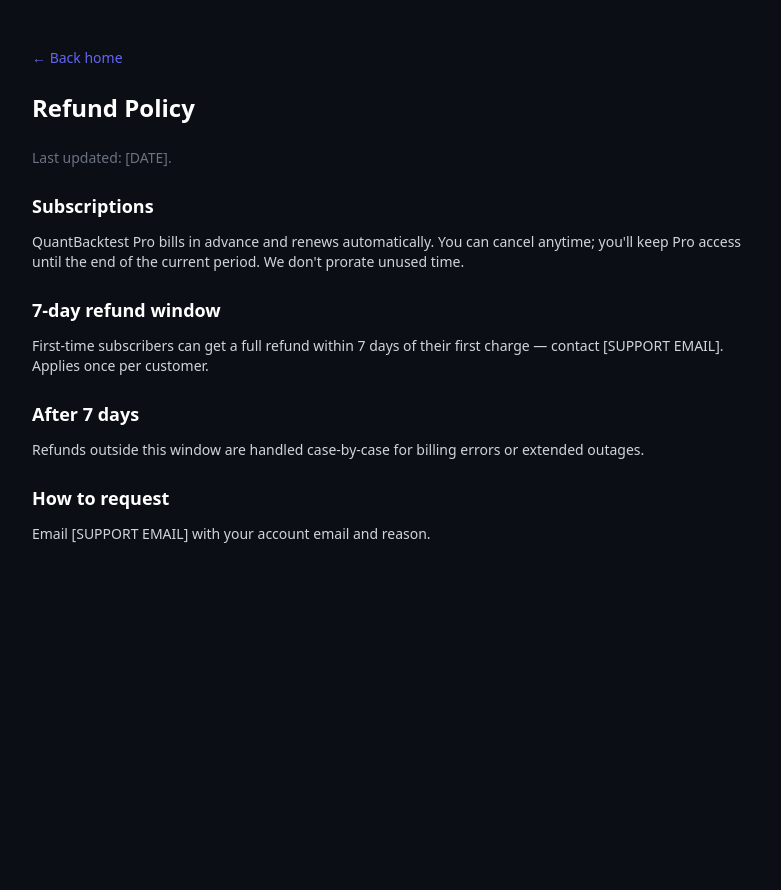
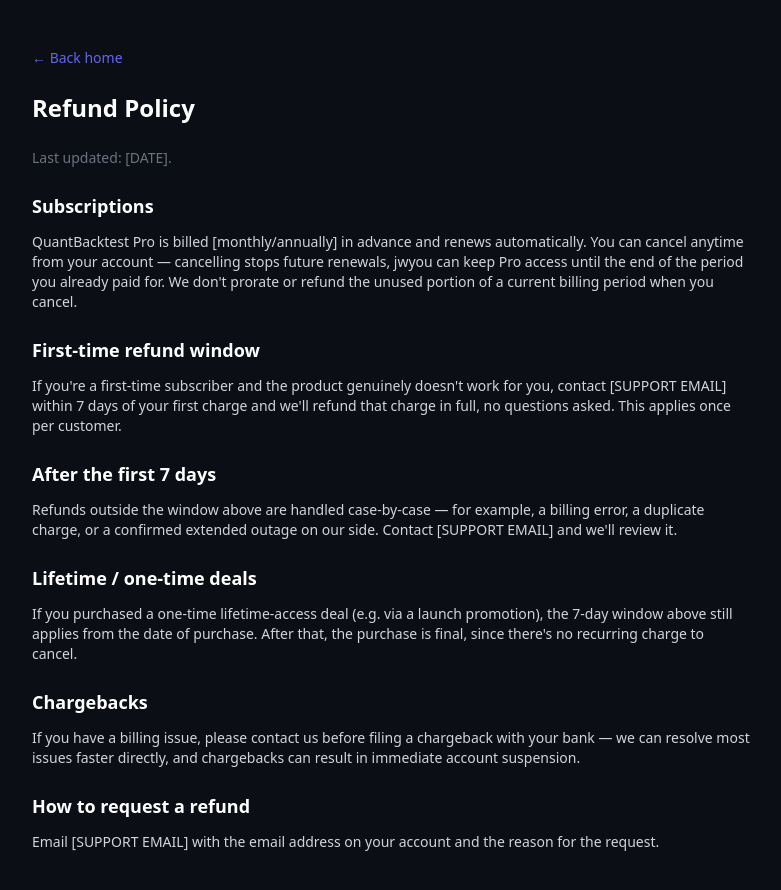
Before and after one commit to dkasy21/quantbacktest, a Next.js app: page /refunds in a window 1280 px wide. Shown: the top 890 px of the page, without its empty margins (248-1029 px from the left). Before the commit the page ends 800 px from the top, so only its background shows below. Built offline with nearby package versions, Linux system fonts and the light colour scheme.

Commit message:
fix: restore full refund policy page content

```diff
--- a/app/refunds/page.tsx
+++ b/app/refunds/page.tsx
@@ -1,15 +1,64 @@
 import Link from 'next/link';
+
 export const metadata = { title: 'Refund Policy — QuantBacktest' };
+
 export default function RefundsPage() {
   return (
     <main className="min-h-screen max-w-3xl mx-auto px-6 py-12 space-y-6 text-sm text-gray-300">
       <Link href="/" className="text-brand-500 hover:underline">&larr; Back home</Link>
       <h1 className="text-2xl font-bold text-white">Refund Policy</h1>
       <p className="text-gray-500">Last updated: [DATE].</p>
-      <section className="space-y-3"><h2 className="text-lg font-semibold text-white">Subscriptions</h2><p>QuantBacktest Pro bills in advance and renews automatically. You can cancel anytime; you'll keep Pro access until the end of the current period. We don't prorate unused time.</p></section>
-      <section className="space-y-3"><h2 className="text-lg font-semibold text-white">7-day refund window</h2><p>First-time subscribers can get a full refund within 7 days of their first charge — contact [SUPPORT EMAIL]. Applies once per customer.</p></section>
-      <section className="space-y-3"><h2 className="text-lg font-semibold text-white">After 7 days</h2><p >Refunds outside this window are handled case-by-case for billing errors or extended outages.</p></section>
-      <section className="space-y-3"><h2 className="text-lg font-semibold text-white">How to request</h2><p >Email [SUPPORT EMAIL] with your account email and reason.</p></section>
+
+      <section className="space-y-3">
+        <h2 className="text-lg font-semibold text-white">Subscriptions</h2>
+        <p>
+          QuantBacktest Pro is billed [monthly/annually] in advance and renews automatically. You
+          can cancel anytime from your account — cancelling stops future renewals, jwyou can
+          keep Pro access until the end of the period you already paid for. We don't prorate or
+          refund the unused portion of a current billing period when you cancel.
+        </p>
+      </section>
+
+      <section className="space-y-3">
+        <h2 className="text-lg font-semibold text-white">First-time refund window</h2>
+        <p>
+          If you're a first-time subscriber and the product genuinely doesn't work for you,
+          contact [SUPPORT EMAIL] within 7 days of your first charge and we'll refund that charge
+          in full, no questions asked. This applies once per customer.
+        </p>
+      </section>
+
+      <section className="space-y-3">
+        <h2 className="text-lg font-semibold text-white">After the first 7 days</h2>
+        <p>
+          Refunds outside the window above are handled case-by-case — for example, a billing
+          error, a duplicate charge, or a confirmed extended outage on our side. Contact
+          [SUPPORT EMAIL] and we'll review it.
+        </p>
+      </section>
+
+      <section className="space-y-3">
+        <h2 className="text-lg font-semibold text-white">Lifetime / one-time deals</h2>
+        <p>
+          If you purchased a one-time lifetime-access deal (e.g. via a launch promotion), the
+          7-day window above still applies from the date of purchase. After that, the purchase is
+          final, since there's no recurring charge to cancel.
+        </p>
+      </section>
+
+      <section className="space-y-3">
+        <h2 className="text-lg font-semibold text-white">Chargebacks</h2>
+        <p>
+          If you have a billing issue, please contact us before filing a chargeback with your
+          bank — we can resolve most issues faster directly, and chargebacks can result in
+          immediate account suspension.
+        </p>
+      </section>
+
+      <section className="space-y-3">
+        <h2 className="text-lg font-semibold text-white">How to request a refund</h2>
+        <p>Email [SUPPORT EMAIL] with the email address on your account and the reason for the request.</p>
+      </section>
     </main>
   );
 }
```
